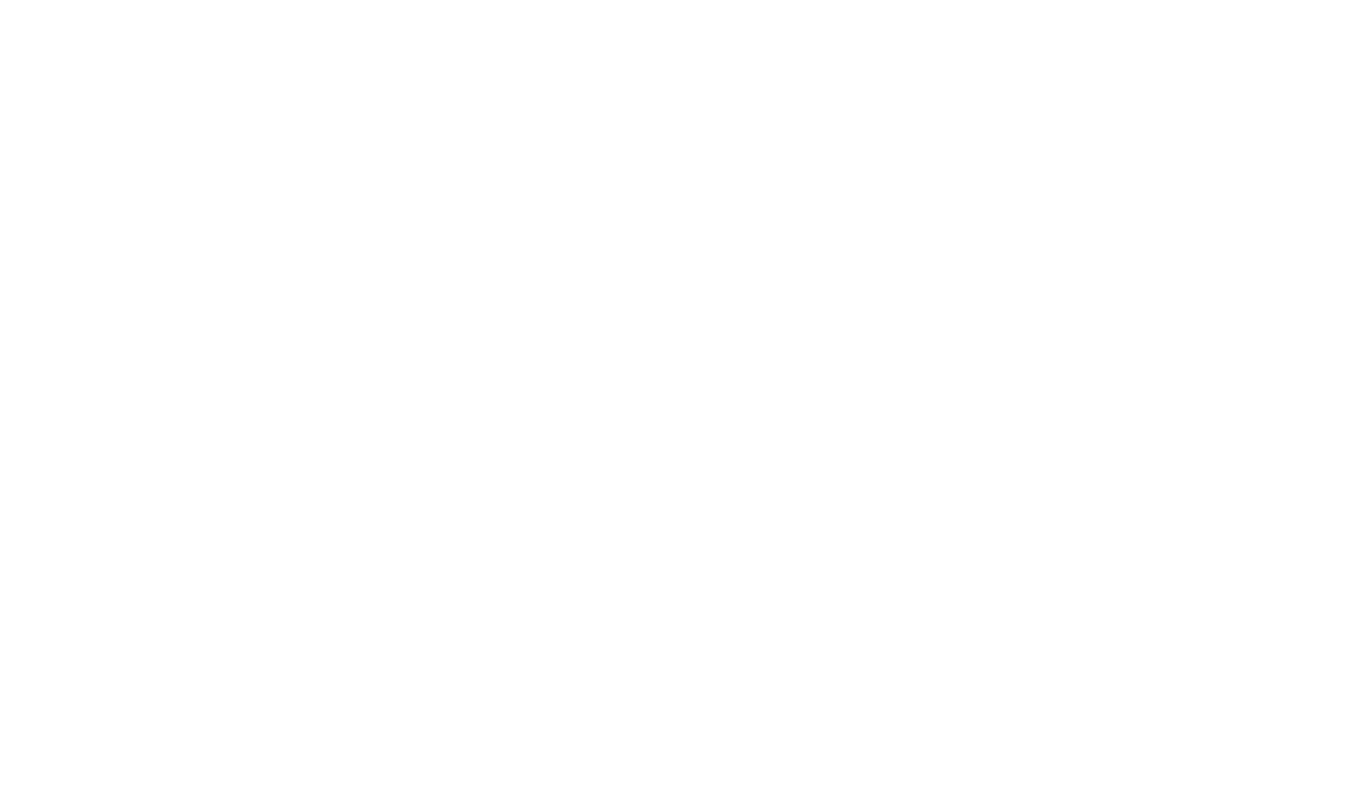
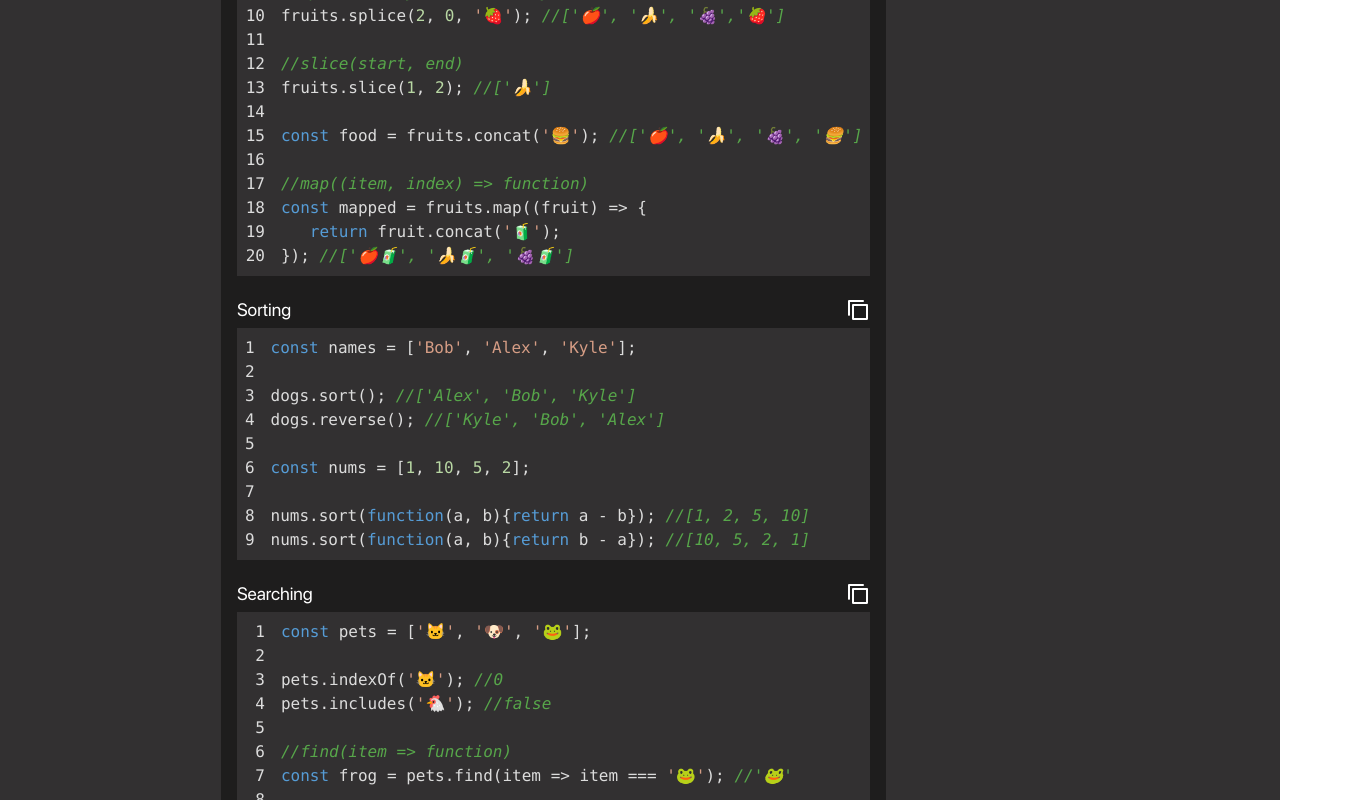
Before and after one commit to syhzrl/js-cheatsheet, a Next.js app: page / in a window 1280 px wide. Shown: the part 2100-2900 px from the top of the page, 1348 px wide, since content can reach past the window. Before the commit the page ends 1756 px from the top, so only its background shows below. Built offline with nearby package versions, Linux system fonts and the light colour scheme.

Commit message:
Created array card with contents

```diff
--- /dev/null
+++ b/src/assets/contents/Array.ts
@@ -0,0 +1,61 @@
+import { CardContent } from 'entity/Card';
+
+const methodsCode = `const fruits = ['🍎', '🍌', '🍇'];
+
+fruits.pop(); //['🍎', '🍌']
+fruits.push('🍍'); //['🍎', '🍌', '🍇', '🍍']
+
+fruits.shift(); //['🍌', '🍇']
+fruits.unshift('🍍'); //['🍍','🍎', '🍌', '🍇']
+
+//splice(entryPoint, howManyToRemove, itemsToAdd)
+fruits.splice(2, 0, '🍓'); //['🍎', '🍌', '🍇','🍓']
+
+//slice(start, end)
+fruits.slice(1, 2); //['🍌']
+
+const food = fruits.concat('🍔'); //['🍎', '🍌', '🍇', '🍔']
+
+//map((item, index) => function)
+const mapped = fruits.map((fruit) => {
+   return fruit.concat('🧃');
+}); //['🍎🧃', '🍌🧃', '🍇🧃']`;
+
+const sortCode = `const names = ['Bob', 'Alex', 'Kyle'];
+
+dogs.sort(); //['Alex', 'Bob', 'Kyle']
+dogs.reverse(); //['Kyle', 'Bob', 'Alex']
+
+const nums = [1, 10, 5, 2];
+
+nums.sort(function(a, b){return a - b}); //[1, 2, 5, 10]
+nums.sort(function(a, b){return b - a}); //[10, 5, 2, 1]`;
+
+const searchCode = `const pets = ['🐱', '🐶', '🐸'];
+
+pets.indexOf('🐱'); //0
+pets.includes('🐔'); //false
+
+//find(item => function)
+const frog = pets.find(item => item === '🐸'); //'🐸'
+
+//findIndex(item => function)
+const frogIndex = pets.findIndex(item => item === '🐸'); //2
+
+const nums = [1, 10, 5, 2];
+
+//filter(item => function)
+const filtered = nums.filter(item => item < 10); //[1, 5, 2]`;
+
+const arraysContent: CardContent[] = [{
+    text: 'Transformation',
+    code: methodsCode,
+}, {
+    text: 'Sorting',
+    code: sortCode,
+}, {
+    text: 'Searching',
+    code: searchCode,
+}];
+
+export default arraysContent;
--- a/src/containers/dashboard/index.tsx
+++ b/src/containers/dashboard/index.tsx
@@ -14,6 +14,7 @@ import numbersContent from 'assets/contents/Number';
 import NavMenu from 'components/NavMenu';
 import Card from 'components/Card';
 import KeyboardShortcutModal from 'components/KeyboardShortcutModal';
+import arraysContent from 'assets/contents/Array';
 
 const DashboardScreen: FunctionComponent = () => {
     const {
@@ -101,6 +102,12 @@ const DashboardScreen: FunctionComponent = () => {
                             desc='Strings can be manipulated with a few different methods'
                             content={stringContent}
                         />
+
+                        <Card
+                            title='Array Methods'
+                            desc='Array can be manipulated with a few different methods'
+                            content={arraysContent}
+                        />
                     </div>
 
                     <div className='flex flex-col gap-5'>
```
